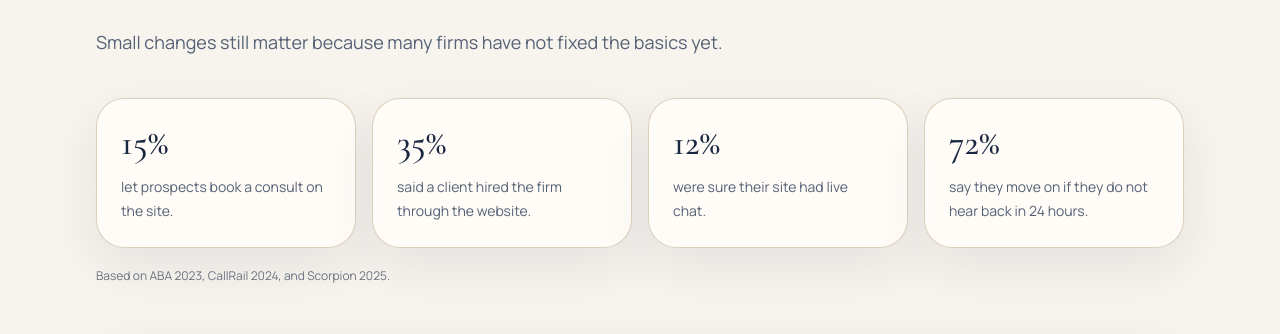
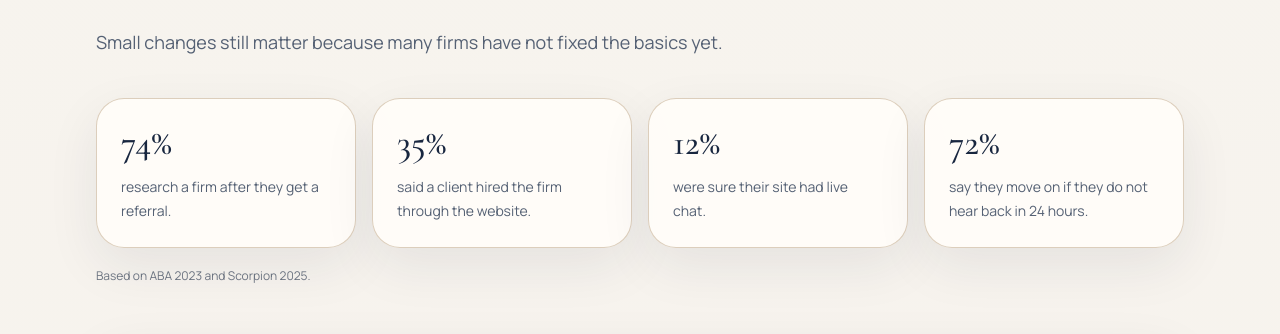
Before and after one commit to hcchav/syncworkflow, a Next.js app: page / in a window 1280 px wide. Shown: the part 2149-2483 px from the top of the page. Built offline with nearby package versions, Linux system fonts and the light colour scheme; no server answers.

Commit message:
Refine homepage benchmark stats section

```diff
--- a/src/modules/home/HomePage.tsx
+++ b/src/modules/home/HomePage.tsx
@@ -38,8 +38,8 @@ const improvements = [
 
 const benchmarkStats = [
   {
-    value: '15%',
-    body: 'let prospects book a consult on the site.',
+    value: '74%',
+    body: 'research a firm after they get a referral.',
   },
   {
     value: '35%',
@@ -340,7 +340,7 @@ export function HomePage() {
             ))}
           </div>
           <p className="mt-4 text-xs leading-6 text-[#6B7380]">
-            Based on ABA 2023, CallRail 2024, and Scorpion 2025.
+            Based on ABA 2023 and Scorpion 2025.
           </p>
           <div className="mt-12 grid gap-4">
             {contrastRows.map((row) => (
```
